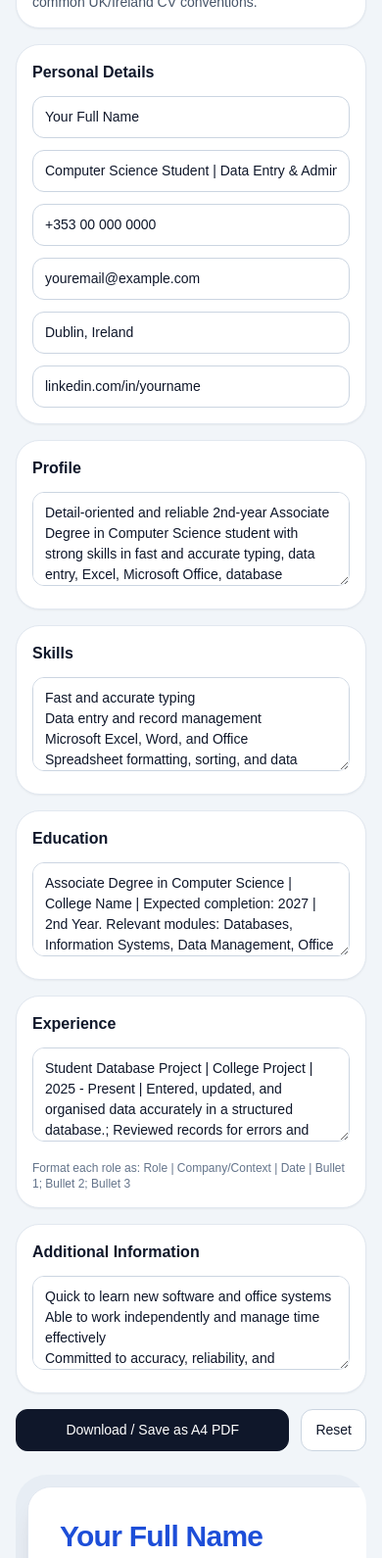
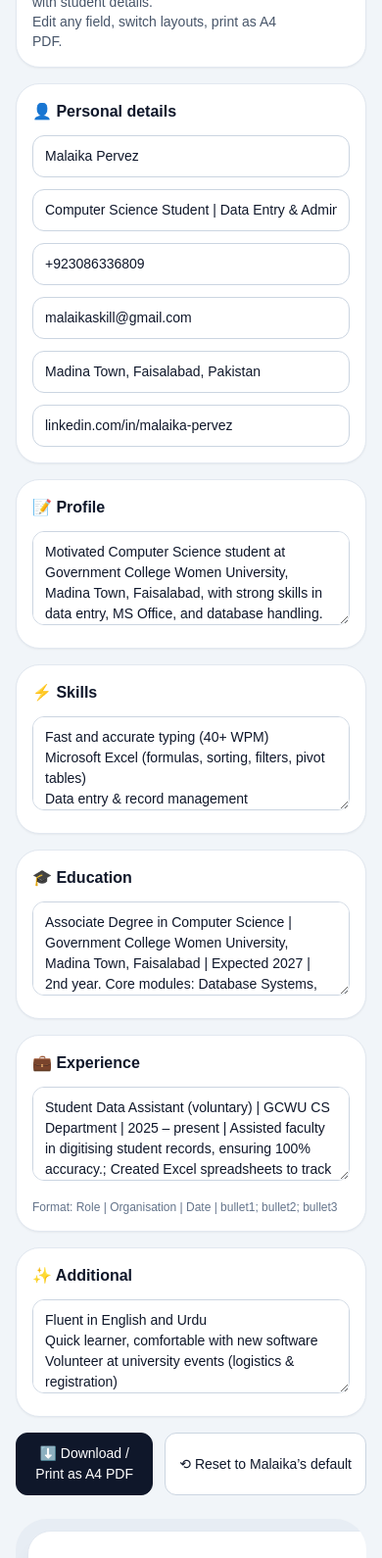
Before and after one commit to malaikaskill/cv2, a plain HTML site: page index.html in a window 390 px wide. Shown: the part 97-1687 px from the top of the page at 98% size. Drawn offline with nearby package versions, Linux system fonts and the light colour scheme.

Commit message:
Update index.html

```diff
--- a/index.html
+++ b/index.html
@@ -1,11 +1,13 @@
 <!DOCTYPE html>
 <html lang="en">
 <head>
-  <meta charset="UTF-8" />
-  <meta name="viewport" content="width=device-width, initial-scale=1.0" />
-  <title>UK/Ireland CV Builder</title>
+  <meta charset="UTF-8">
+  <meta name="viewport" content="width=device-width, initial-scale=1.0">
+  <title>Malaika Pervez · CV Builder</title>
+  <!-- Tailwind CDN (lightweight) -->
   <script src="https://cdn.tailwindcss.com"></script>
   <style>
+    /* A4 print & layout core – untouched robust structure */
     @page { size: A4; margin: 12mm; }
     html, body { margin: 0; padding: 0; background: #f1f5f9; font-family: Arial, Helvetica, sans-serif; color: #0f172a; }
     .a4-page { width: 210mm; min-height: 297mm; background: white; margin: 0 auto; box-sizing: border-box; }
@@ -25,123 +27,140 @@
     .layout-classic .chip { background: #f1f5f9; color: #334155; }
     .layout-modern .chip { background: #eff6ff; color: #1d4ed8; }
     .layout-minimal .chip { background: #f5f5f5; color: #404040; }
-    .hidden-print { display: block; }
     .skill-bullets li, .list-bullets li { margin-bottom: 4px; }
     @media print {
       body { background: white; }
       .hidden-print { display: none !important; }
-      .app-shell { display: block !important; }
       .preview-wrap { padding: 0 !important; background: white !important; }
-      .a4-page { box-shadow: none !important; }
+      .a4-page { box-shadow: none !important; border: none !important; }
     }
   </style>
 </head>
 <body>
   <div class="app-shell max-w-7xl mx-auto p-4 md:p-6 grid grid-cols-1 xl:grid-cols-[380px_1fr] gap-6">
+    <!-- left panel: controls (hidden when printing) -->
     <div class="hidden-print space-y-4">
       <div class="bg-white rounded-3xl p-4 shadow-sm border border-slate-200 flex items-start justify-between gap-4">
         <div>
-          <h1 class="text-2xl font-bold">UK/Ireland CV Builder</h1>
-          <p class="text-sm text-slate-600 mt-1">Editable, printable, and built around common UK/Ireland CV conventions.</p>
+          <h1 class="text-2xl font-bold">📄 Malaika Pervez · CV</h1>
+          <p class="text-sm text-slate-600 mt-1">Static builder ready for GitHub – prefilled with student details.<br>Edit any field, switch layouts, print as A4 PDF.</p>
         </div>
-        <button id="toggleSettings" class="btn" title="Settings">⚙</button>
+        <button id="toggleSettings" class="btn" title="show/hide style settings">⚙</button>
       </div>
 
+      <!-- style toggle panel (hidden initially) -->
       <div id="settingsPanel" class="bg-white rounded-3xl p-4 shadow-sm border border-slate-200 hidden">
         <label class="block text-sm font-semibold mb-2">CV style</label>
         <select id="layoutSelect" class="select">
-          <option value="modern">Modern</option>
-          <option value="classic">Classic</option>
-          <option value="minimal">Minimal</option>
+          <option value="modern">Modern (clean, UK/Ireland friendly)</option>
+          <option value="classic">Classic (traditional, bold)</option>
+          <option value="minimal">Minimal (airy, focus)</option>
         </select>
-        <p class="text-xs text-slate-500 mt-2">Modern keeps your current layout. Classic and Minimal switch to different popular recruiter-friendly layouts.</p>
+        <p class="text-xs text-slate-500 mt-2">Layout changes automatically — all data stays.</p>
       </div>
 
+      <!-- editable fields – pre‑filled with Malaika’s details (GCWU + contact) -->
       <div class="bg-white rounded-3xl p-4 shadow-sm border border-slate-200 space-y-3">
-        <h2 class="font-semibold">Personal Details</h2>
-        <input id="fullName" class="input" value="Malaika Pervez" placeholder="Full name" />
-        <input id="title" class="input" value="Computer Science Student | Data Entry & Administrative Support" placeholder="Professional title" />
-        <input id="phone" class="input" value="+92 308 6336809" placeholder="Phone" />
-        <input id="email" class="input" value="malaikaskill@gmail.com" placeholder="Email" />
-        <input id="location" class="input" value="Madina Town, Faisalabad" placeholder="Location" />
-        <input id="linkedin" class="input" value="linkedin.com/malaikaskill" placeholder="LinkedIn" />
+        <h2 class="font-semibold">👤 Personal details</h2>
+        <input id="fullName" class="input" value="Malaika Pervez" placeholder="Full name">
+        <input id="title" class="input" value="Computer Science Student | Data Entry & Administrative Support" placeholder="Professional title">
+        <input id="phone" class="input" value="+923086336809" placeholder="Phone">
+        <input id="email" class="input" value="malaikaskill@gmail.com" placeholder="Email">
+        <input id="location" class="input" value="Madina Town, Faisalabad, Pakistan" placeholder="Location">
+        <input id="linkedin" class="input" value="linkedin.com/in/malaika-pervez" placeholder="LinkedIn (or other profile)">
       </div>
 
+      <!-- profile summary – updated with GCWU context -->
       <div class="bg-white rounded-3xl p-4 shadow-sm border border-slate-200 space-y-3">
-        <h2 class="font-semibold">Profile</h2>
-        <textarea id="profile" class="textarea">Detail-oriented and reliable 2nd-year Associate Degree in Computer Science student with strong skills in fast and accurate typing, data entry, Excel, Microsoft Office, database systems, and administrative support. Experienced in handling information carefully, maintaining confidentiality, and completing tasks with accuracy and efficiency. Seeking a data entry, administrative, or office support role.</textarea>
+        <h2 class="font-semibold">📝 Profile</h2>
+        <textarea id="profile" class="textarea">Motivated Computer Science student at Government College Women University, Madina Town, Faisalabad, with strong skills in data entry, MS Office, and database handling. Detail-oriented, reliable, and experienced in maintaining confidentiality. Eager to apply administrative and data management skills in a professional environment.</textarea>
       </div>
 
+      <!-- skills – expanded with local relevance -->
       <div class="bg-white rounded-3xl p-4 shadow-sm border border-slate-200 space-y-3">
-        <h2 class="font-semibold">Skills</h2>
-        <textarea id="skills" class="textarea">Fast and accurate typing
-Data entry and record management
-Microsoft Excel, Word, and Office
-Spreadsheet formatting, sorting, and data cleaning
-Database / CRM system use
-Attention to detail
-Written communication
+        <h2 class="font-semibold">⚡ Skills</h2>
+        <textarea id="skills" class="textarea">Fast and accurate typing (40+ WPM)
+Microsoft Excel (formulas, sorting, filters, pivot tables)
+Data entry & record management
+Database fundamentals (MS Access, CRM basics)
+MS Word, PowerPoint, Outlook
+Attention to detail & confidentiality
 Time management and task prioritisation
-Confidential handling of sensitive information
-General administrative support</textarea>
+Administrative support & document handling
+Urdu & English proficiency (written/verbal)
+Google Workspace (Docs, Sheets)</textarea>
       </div>
 
+      <!-- education – explicitly Government College Women University -->
       <div class="bg-white rounded-3xl p-4 shadow-sm border border-slate-200 space-y-3">
-        <h2 class="font-semibold">Education</h2>
-        <textarea id="education" class="textarea">Associate Degree in Computer Science | Government College Women University Madina Town, Faisalabad | Expected completion: 2027 | 2nd Year. Relevant modules: Databases, Information Systems, Data Management, Office Productivity Tools</textarea>
+        <h2 class="font-semibold">🎓 Education</h2>
+        <textarea id="education" class="textarea">Associate Degree in Computer Science | Government College Women University, Madina Town, Faisalabad | Expected 2027 | 2nd year. Core modules: Database Systems, Info Management, Office Productivity, Data Analytics.</textarea>
       </div>
 
+      <!-- experience – includes relevant project / coursework -->
       <div class="bg-white rounded-3xl p-4 shadow-sm border border-slate-200 space-y-3">
-        <h2 class="font-semibold">Experience</h2>
-        <textarea id="experience" class="textarea">Student Database Project | College Project | 2025 - Present | Entered, updated, and organised data accurately in a structured database.; Reviewed records for errors and ensured consistency in formatting.; Used spreadsheet tools to sort, filter, and manage information.
+        <h2 class="font-semibold">💼 Experience</h2>
+        <textarea id="experience" class="textarea">Student Data Assistant (voluntary) | GCWU CS Department | 2025 – present | Assisted faculty in digitising student records, ensuring 100% accuracy.; Created Excel spreadsheets to track attendance and grades.; Maintained confidentiality of sensitive academic data.
 
-Excel and Data Management Coursework | Academic Work | 2024 - Present | Used Microsoft Excel to organise, format, and analyse data sets.; Applied formulas, sorting, filtering, and table formatting for record management.; Maintained accuracy and attention to detail while working to deadlines.</textarea>
-        <p class="text-xs text-slate-500">Format each role as: Role | Company/Context | Date | Bullet 1; Bullet 2; Bullet 3</p>
+Excel & Database Coursework | University Projects | 2024 – 2025 | Designed relational database for library management (MS Access).; Used advanced Excel functions (vlookup, if, pivot) to analyse survey data.; Prepared reports and summaries for class presentations.</textarea>
+        <p class="text-xs text-slate-500">Format: Role | Organisation | Date | bullet1; bullet2; bullet3</p>
       </div>
 
+      <!-- additional info – soft skills / languages -->
       <div class="bg-white rounded-3xl p-4 shadow-sm border border-slate-200 space-y-3">
-        <h2 class="font-semibold">Additional Information</h2>
-        <textarea id="additional" class="textarea">Quick to learn new software and office systems
-Able to work independently and manage time effectively
-Committed to accuracy, reliability, and confidentiality</textarea>
+        <h2 class="font-semibold">✨ Additional</h2>
+        <textarea id="additional" class="textarea">Fluent in English and Urdu
+Quick learner, comfortable with new software
+Volunteer at university events (logistics & registration)
+Strong work ethic, punctual, team player
+Basic Canva & document formatting</textarea>
       </div>
 
+      <!-- action buttons -->
       <div class="flex gap-3">
-        <button id="savePdf" class="btn btn-primary flex-1">Download / Save as A4 PDF</button>
-        <button id="resetData" class="btn">Reset</button>
+        <button id="savePdf" class="btn btn-primary flex-1">⬇️ Download / Print as A4 PDF</button>
+        <button id="resetData" class="btn">⟲ Reset to Malaika’s default</button>
       </div>
     </div>
 
+    <!-- CV preview (A4 page, right side) -->
     <div class="preview-wrap bg-slate-200/60 rounded-[32px] p-3 overflow-auto">
       <div id="cvPage" class="a4-page rounded-[24px] shadow-xl border border-slate-200 p-8 layout-modern"></div>
     </div>
   </div>
 
   <script>
-    const defaults = {
+    (function() {
+      // ----- DEFAULT DATA (Malaika Pervez – GCWU, as requested) -----
+      const DEFAULTS = {
         layout: 'modern',
-      fullName: 'Your Full Name',
+        fullName: 'Malaika Pervez',
         title: 'Computer Science Student | Data Entry & Administrative Support',
-      phone: '+353 00 000 0000',
-      email: 'youremail@example.com',
-      location: 'Dublin, Ireland',
-      linkedin: 'linkedin.com/in/yourname',
-      profile: 'Detail-oriented and reliable 2nd-year Associate Degree in Computer Science student with strong skills in fast and accurate typing, data entry, Excel, Microsoft Office, database systems, and administrative support. Experienced in handling information carefully, maintaining confidentiality, and completing tasks with accuracy and efficiency. Seeking a data entry, administrative, or office support role.',
-      skills: 'Fast and accurate typing\nData entry and record management\nMicrosoft Excel, Word, and Office\nSpreadsheet formatting, sorting, and data cleaning\nDatabase / CRM system use\nAttention to detail\nWritten communication\nTime management and task prioritisation\nConfidential handling of sensitive information\nGeneral administrative support',
-      education: 'Associate Degree in Computer Science | College Name | Expected completion: 2027 | 2nd Year. Relevant modules: Databases, Information Systems, Data Management, Office Productivity Tools',
-      experience: 'Student Database Project | College Project | 2025 - Present | Entered, updated, and organised data accurately in a structured database.; Reviewed records for errors and ensured consistency in formatting.; Used spreadsheet tools to sort, filter, and manage information.\n\nExcel and Data Management Coursework | Academic Work | 2024 - Present | Used Microsoft Excel to organise, format, and analyse data sets.; Applied formulas, sorting, filtering, and table formatting for record management.; Maintained accuracy and attention to detail while working to deadlines.',
-      additional: 'Quick to learn new software and office systems\nAble to work independently and manage time effectively\nCommitted to accuracy, reliability, and confidentiality'
+        phone: '+923086336809',
+        email: 'malaikaskill@gmail.com',
+        location: 'Madina Town, Faisalabad, Pakistan',
+        linkedin: 'linkedin.com/in/malaika-pervez',
+        profile: 'Motivated Computer Science student at Government College Women University, Madina Town, Faisalabad, with strong skills in data entry, MS Office, and database handling. Detail-oriented, reliable, and experienced in maintaining confidentiality. Eager to apply administrative and data management skills in a professional environment.',
+        skills: 'Fast and accurate typing (40+ WPM)\nMicrosoft Excel (formulas, sorting, filters, pivot tables)\nData entry & record management\nDatabase fundamentals (MS Access, CRM basics)\nMS Word, PowerPoint, Outlook\nAttention to detail & confidentiality\nTime management and task prioritisation\nAdministrative support & document handling\nUrdu & English proficiency (written/verbal)\nGoogle Workspace (Docs, Sheets)',
+        education: 'Associate Degree in Computer Science | Government College Women University, Madina Town, Faisalabad | Expected 2027 | 2nd year. Core modules: Database Systems, Info Management, Office Productivity, Data Analytics.',
+        experience: 'Student Data Assistant (voluntary) | GCWU CS Department | 2025 – present | Assisted faculty in digitising student records, ensuring 100% accuracy.; Created Excel spreadsheets to track attendance and grades.; Maintained confidentiality of sensitive academic data.\n\nExcel & Database Coursework | University Projects | 2024 – 2025 | Designed relational database for library management (MS Access).; Used advanced Excel functions (vlookup, if, pivot) to analyse survey data.; Prepared reports and summaries for class presentations.',
+        additional: 'Fluent in English and Urdu\nQuick learner, comfortable with new software\nVolunteer at university events (logistics & registration)\nStrong work ethic, punctual, team player\nBasic Canva & document formatting'
       };
 
+      // references to input fields
       const ids = ['fullName','title','phone','email','location','linkedin','profile','skills','education','experience','additional','layoutSelect'];
+
+      // helpers
       const getValue = (id) => document.getElementById(id).value.trim();
-    const getLines = (value) => value.split('\n').map(s => s.trim()).filter(Boolean);
-    const escapeHtml = (str) => str.replace(/[&<>\"]/g, m => ({ '&':'&amp;','<':'&lt;','>':'&gt;','"':'&quot;' }[m]));
+      const escapeHtml = (str) => String(str).replace(/[&<>"]/g, m => ({ '&':'&amp;', '<':'&lt;', '>':'&gt;', '"':'&quot;' })[m]);
+
+      // parse helpers (same as original but robust)
+      function getLines(val) { return val.split('\n').map(s => s.trim()).filter(Boolean); }
 
       function parseEducation(text) {
         return text.split('\n').map(line => line.trim()).filter(Boolean).map(line => {
-        const [qualification = '', school = '', date = '', details = ''] = line.split('|').map(s => s.trim());
-        return { qualification, school, date, details };
+          const parts = line.split('|').map(s => s.trim());
+          return { qualification: parts[0] || '', school: parts[1] || '', date: parts[2] || '', details: parts[3] || '' };
         });
       }
 
@@ -153,6 +172,7 @@ Committed to accuracy, reliability, and confidentiality</textarea>
         });
       }
 
+      // three renderers – identical structure, only using escaped data
       function renderModern(data) {
         const skills = getLines(data.skills).map(s => `<span class="chip">${escapeHtml(s)}</span>`).join('');
         const education = parseEducation(data.education).map(item => `
@@ -288,7 +308,6 @@ Committed to accuracy, reliability, and confidentiality</textarea>
               <aside class="pr-6 border-r border-neutral-200">
                 <h1 class="text-[28px] font-semibold leading-tight text-neutral-900">${escapeHtml(data.fullName)}</h1>
                 <p class="mt-2 text-[13px] text-neutral-600">${escapeHtml(data.title)}</p>
-
                 <div class="mt-6">
                   <h3 class="section-title">Contact</h3>
                   <div class="mt-3 space-y-2 text-[12px] text-neutral-700">
@@ -298,29 +317,24 @@ Committed to accuracy, reliability, and confidentiality</textarea>
                     <div>${escapeHtml(data.linkedin)}</div>
                   </div>
                 </div>
-
                 <div class="mt-6">
                   <h3 class="section-title">Skills</h3>
                   <div class="mt-3">${skills}</div>
                 </div>
-
                 <div class="mt-6">
                   <h3 class="section-title">Additional</h3>
                   <div class="mt-3">${additional}</div>
                 </div>
               </aside>
-
               <section class="pl-6">
                 <div>
                   <h3 class="section-title">Profile</h3>
                   <p class="mt-3 text-[13px] leading-6">${escapeHtml(data.profile)}</p>
                 </div>
-
                 <div class="mt-6">
                   <h3 class="section-title">Experience</h3>
                   <div class="mt-3">${experience}</div>
                 </div>
-
                 <div class="mt-6">
                   <h3 class="section-title">Education</h3>
                   <div class="mt-3">${education}</div>
@@ -330,6 +344,7 @@ Committed to accuracy, reliability, and confidentiality</textarea>
           </div>`;
       }
 
+      // gather current form data
       function getFormData() {
         return {
           layout: getValue('layoutSelect') || 'modern',
@@ -347,10 +362,13 @@ Committed to accuracy, reliability, and confidentiality</textarea>
         };
       }
 
+      // main render function
       function renderCV() {
         const data = getFormData();
         const page = document.getElementById('cvPage');
+        // reset class but keep base
         page.className = 'a4-page rounded-[24px] shadow-xl border border-slate-200 p-8';
+
         if (data.layout === 'classic') {
           page.innerHTML = renderClassic(data);
         } else if (data.layout === 'minimal') {
@@ -358,42 +376,64 @@ Committed to accuracy, reliability, and confidentiality</textarea>
         } else {
           page.innerHTML = renderModern(data);
         }
+        // save to localStorage
         localStorage.setItem('cv-builder-static', JSON.stringify(data));
       }
 
-    function loadSaved() {
+      // load from localStorage or defaults
+      function loadInitial() {
         const saved = localStorage.getItem('cv-builder-static');
-      const data = saved ? { ...defaults, ...JSON.parse(saved) } : defaults;
+        let initialData;
+        if (saved) {
+          try { initialData = { ...DEFAULTS, ...JSON.parse(saved) }; }
+          catch { initialData = DEFAULTS; }
+        } else {
+          initialData = DEFAULTS;
+        }
+
         ids.forEach(id => {
           const el = document.getElementById(id);
           if (!el) return;
-        if (id === 'layoutSelect') el.value = data.layout;
-        else el.value = data[id] || '';
+          if (id === 'layoutSelect') el.value = initialData.layout;
+          else el.value = initialData[id] || '';
         });
         renderCV();
       }
 
+      // reset to Malaika’s defaults
+      function resetToDefault() {
+        localStorage.removeItem('cv-builder-static');
         ids.forEach(id => {
           const el = document.getElementById(id);
+          if (!el) return;
+          if (id === 'layoutSelect') el.value = DEFAULTS.layout;
+          else el.value = DEFAULTS[id] || '';
+        });
+        renderCV();
+      }
+
+      // attach event listeners
+      ids.forEach(id => {
+        const el = document.getElementById(id);
+        if (el) {
           el.addEventListener('input', renderCV);
           el.addEventListener('change', renderCV);
+        }
       });
 
       document.getElementById('toggleSettings').addEventListener('click', () => {
         document.getElementById('settingsPanel').classList.toggle('hidden');
       });
 
-    document.getElementById('savePdf').addEventListener('click', () => window.print());
-    document.getElementById('resetData').addEventListener('click', () => {
-      localStorage.removeItem('cv-builder-static');
-      Object.entries(defaults).forEach(([key, value]) => {
-        const el = document.getElementById(key === 'layout' ? 'layoutSelect' : key);
-        if (el) el.value = value;
-      });
-      renderCV();
+      document.getElementById('savePdf').addEventListener('click', () => {
+        window.print();    // clean A4 print
       });
 
-    loadSaved();
+      document.getElementById('resetData').addEventListener('click', resetToDefault);
+
+      // start
+      loadInitial();
+    })();
   </script>
 </body>
 </html>
```
Lines whose indentation alone changed are shown as unchanged.
